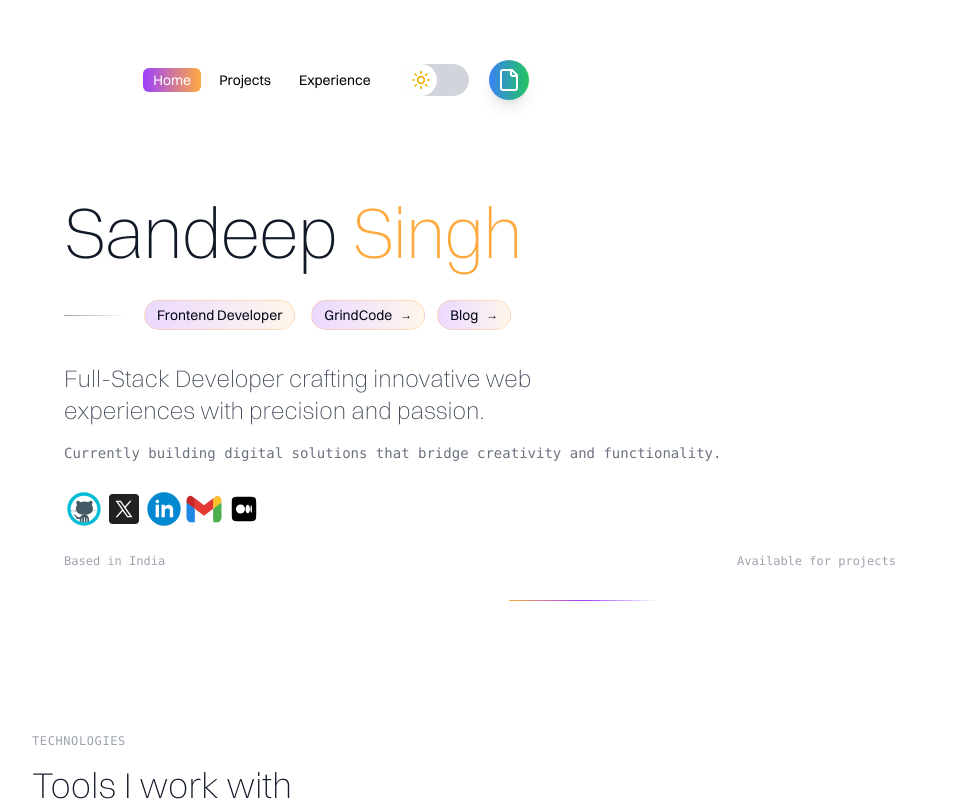
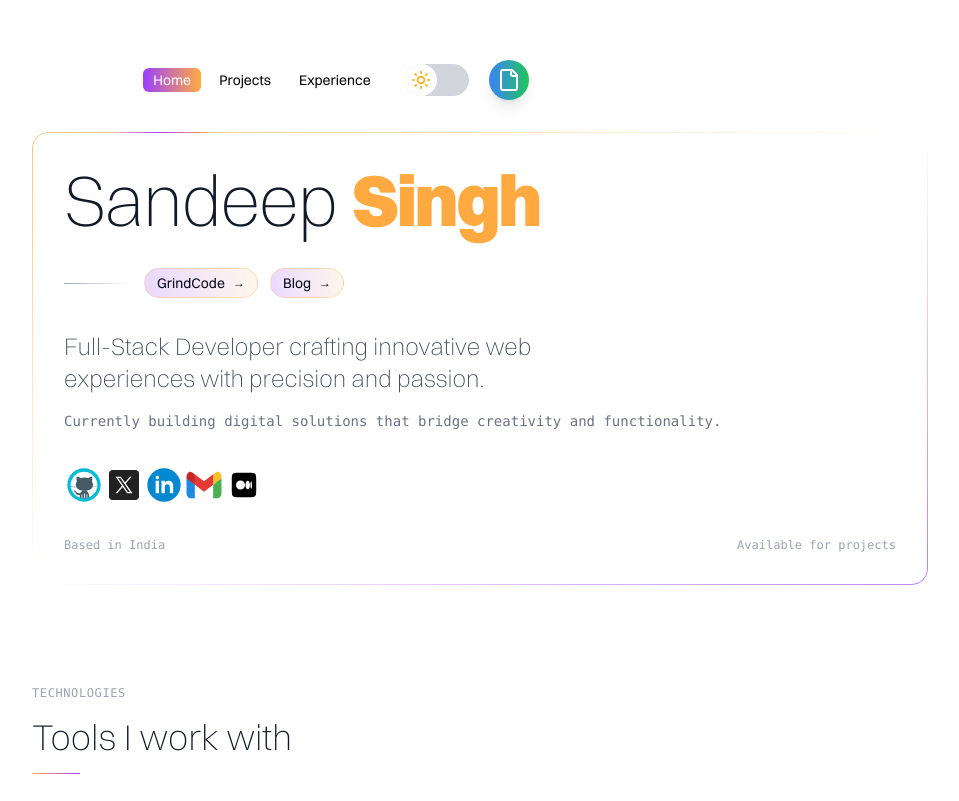
Before and after one commit to CoDesign-Spa27/sandeep, a Next.js app: page / in a window 1280 px wide. Shown: the top 801 px of the page, without its empty margins (160-1119 px from the left). Built offline with nearby package versions, Linux system fonts and the light colour scheme.

Commit message:
fix:UI issue in homr

```diff
--- a/app/_Section/Home.tsx
+++ b/app/_Section/Home.tsx
@@ -55,7 +55,7 @@ const Home = () => {
     hidden: {
       opacity: 0,
       y: 30,
-      filter: "blur(4px)"
+      filter: "blur(4px)",
     },
     visible: (delay = 0) => ({
       opacity: 1,
@@ -64,16 +64,16 @@ const Home = () => {
       transition: {
         duration: 0.8,
         delay: delay * 0.2,
-        ease: [0.25, 0.46, 0.45, 0.94]
-      }
-    })
+        ease: [0.25, 0.46, 0.45, 0.94],
+      },
+    }),
   };
 
   const slideIn = {
     hidden: {
       opacity: 0,
       x: -20,
-      filter: "blur(2px)"
+      filter: "blur(2px)",
     },
     visible: (delay = 0) => ({
       opacity: 1,
@@ -82,25 +82,20 @@ const Home = () => {
       transition: {
         duration: 0.6,
         delay: delay * 0.15,
-        ease: [0.25, 0.46, 0.45, 0.94]
-      }
-    })
+        ease: [0.25, 0.46, 0.45, 0.94],
+      },
+    }),
   };
 
   return (
-    <div className="flex items-center justify-center px-0 sm:px-6 py-8">
+    <div className="flex items-center justify-center px-0 sm:px-6">
       <div className="max-w-4xl w-full">
         <div className="">
           <div className="relative overflow-hidden rounded-2xl p-8">
-              <BorderBeam
-                duration={12}
-                size={150}
-                delay={0.5}
-                transition={{
-                  ease: "easeInOut",
-                  repeatType: "reverse"
-                }}
-              />
+            <div className="absolute inset-0 rounded-[inherit] border border-transparent [mask-clip:padding-box,border-box] [mask-composite:intersect] [mask-image:linear-gradient(transparent,transparent),linear-gradient(#000,#000)]">
+              <div className="absolute inset-0 bg-gradient-to-br from-[#ffaa40] via-transparent to-[#9c40ff] opacity-70 scale-[1.004]"></div>
+            </div>
+            <BorderBeam size={100}/>
             <div className="space-y-8">
               <motion.div
                 initial="hidden"
@@ -110,11 +105,11 @@ const Home = () => {
               >
                 <h1 className="text-5xl md:text-7xl font-light tracking-tight flex flex-col sm:flex-row items-start sm:space-x-4">
                   <span className="text-gray-900 dark:text-white">Sandeep</span>
-                  <span className="text-[#ffaa40]">Singh</span>
+                  <span className="text-[#ffaa40] font-black">Singh</span>
                 </h1>
               </motion.div>
 
-              <div className="flex flex-col sm:flex-row items-start sm:items-center gap-4">
+<div className="flex flex-col sm:flex-row items-start sm:items-center gap-4 relative z-10">
   <div className="flex items-center gap-4">
     <motion.div
       className="w-16 h-px bg-gradient-to-r from-gray-400 to-transparent sm:block hidden"
@@ -122,21 +117,12 @@ const Home = () => {
       animate={{ width: 64, opacity: 1 }}
       transition={{ duration: 1, delay: 0.5 }}
     />
-                  <motion.span
-                    className="text-sm font-medium bg-gradient-to-r from-[#9c40ff]/20 to-[#ffaa40]/10 px-3 py-1 rounded-full border border-[#ffaa40]/30"
-                    initial={{ opacity: 0 }}
-                    animate={{ opacity: 1 }}
-                    transition={{ duration: 0.5, delay: 0.8 }}
-                  >
-                    Frontend Developer
-                  </motion.span>
   </div>
   <FeaturedWork />
 </div>
-            </div>
 
             <motion.div
-              className="space-y-6 mt-8  "
+              className="mt-8"
               initial="hidden"
               animate="visible"
               variants={fadeInUp}
@@ -151,17 +137,17 @@ const Home = () => {
                 </h2>
 
                 <p className="text-gray-500 dark:text-gray-400 font-mono text-sm leading-relaxed">
-                  Currently building digital solutions that bridge
-                  creativity and functionality.
+                  Currently building digital solutions that bridge creativity
+                  and functionality.
                 </p>
               </div>
+            </motion.div>
               <AnimatedTooltip items={social} />
               <div className="flex items-center justify-between text-xs font-mono text-gray-400">
                 <span>Based in India</span>
                 <span>Available for projects</span>
               </div>
-            </motion.div>
-
+              </div>
           </div>
         </div>
       </div>
```
Lines whose indentation alone changed are shown as unchanged.
